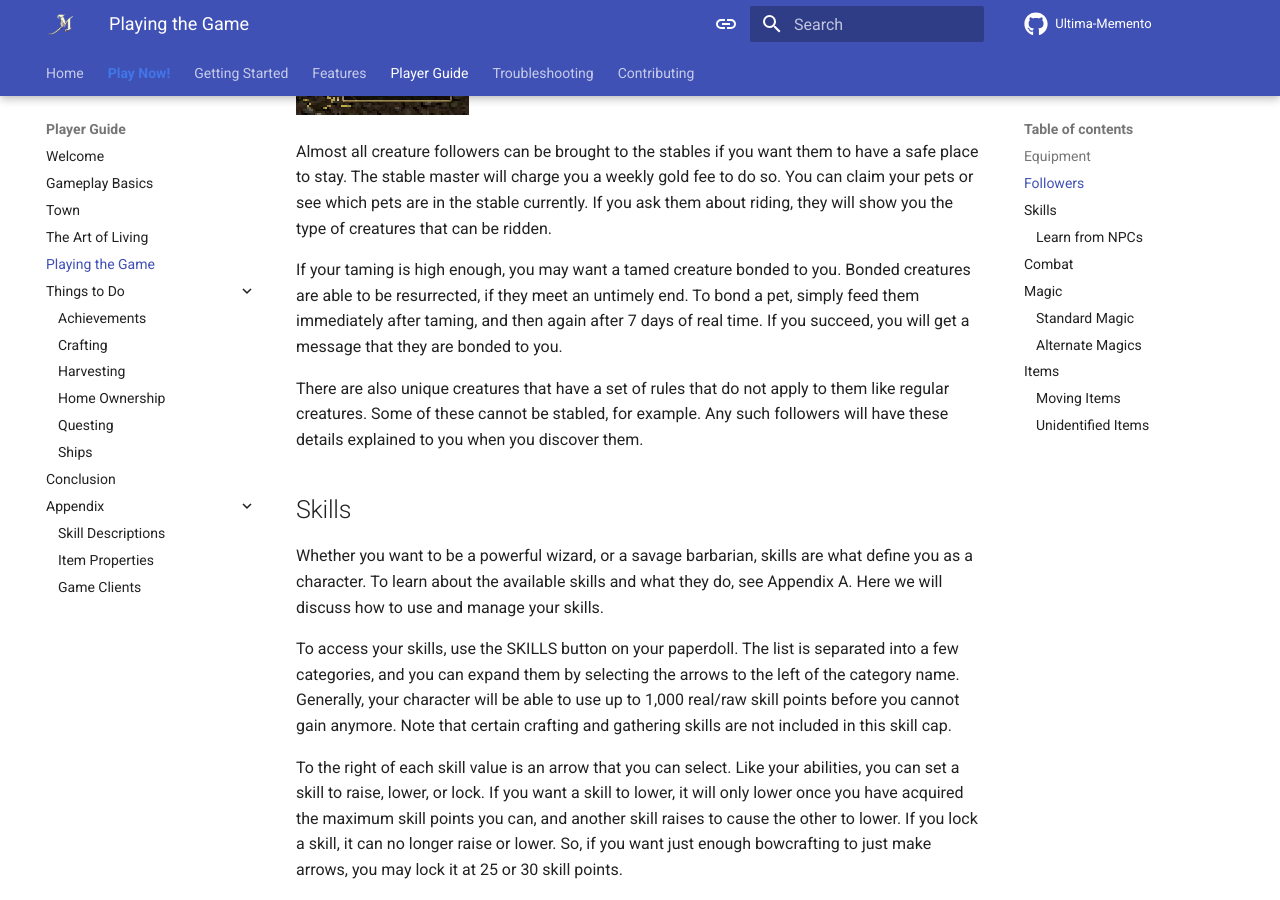
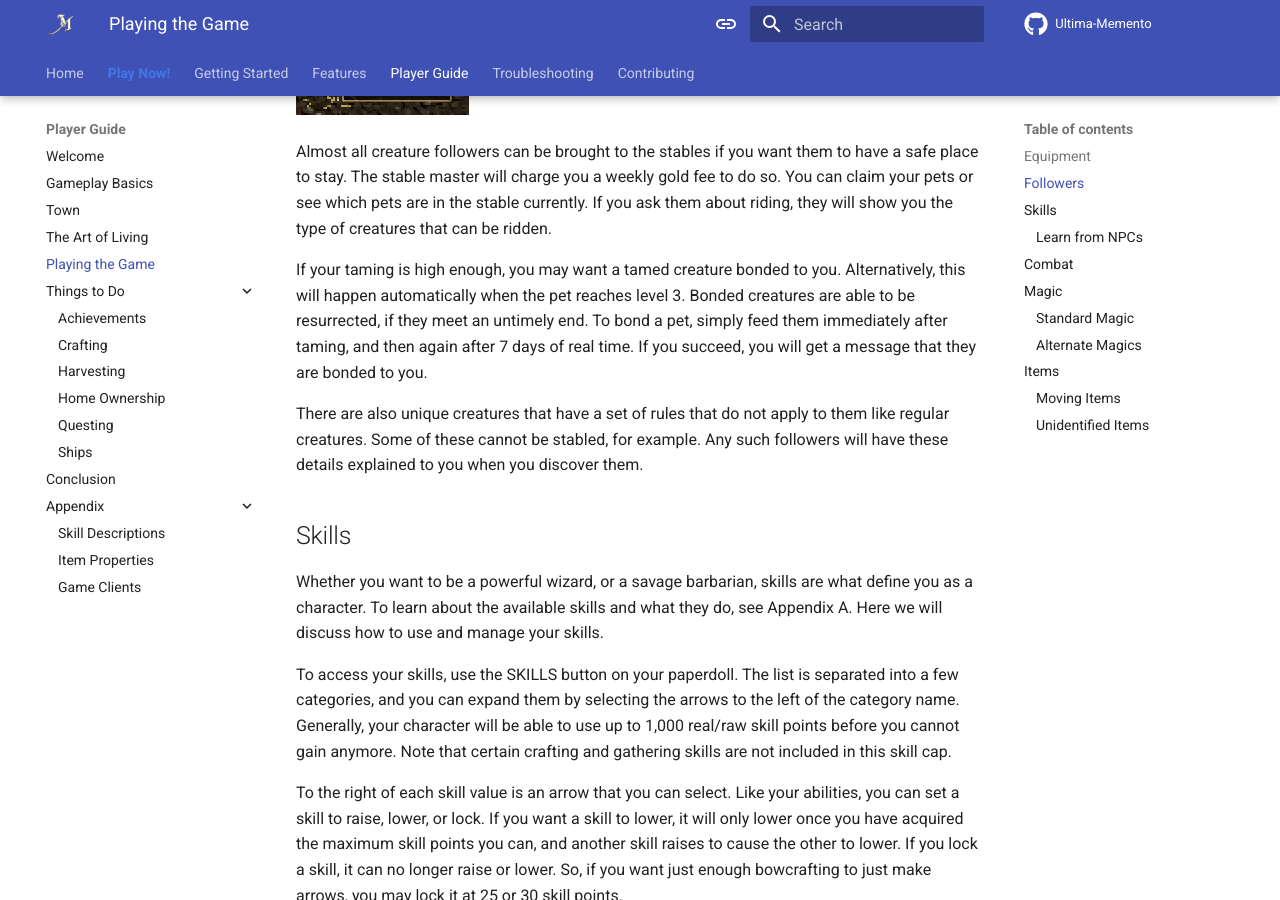
Before and after one commit to Jascen/Memento-Site, an MkDocs documentation site: the page built from docs/guide/playing-the-game.md, in a window 1280 px wide and 900 px high, scrolled down 5115 px. Built offline with MkDocs 1.6.1 and Material for MkDocs 9.7.7, drawn with Linux system fonts in a browser that asks for light colours; comment, search, counter and statistics services are not loaded.

Commit message:
- Add comment about pets automatically bonding

```diff
--- a/docs/guide/playing-the-game.md
+++ b/docs/guide/playing-the-game.md
@@ -77,7 +77,7 @@ When you purchase one, you will be given them in a cage. Use the cage somewhere
 
 Almost all creature followers can be brought to the stables if you want them to have a safe place to stay. The stable master will charge you a weekly gold fee to do so. You can claim your pets or see which pets are in the stable currently. If you ask them about riding, they will show you the type of creatures that can be ridden.
 
-If your taming is high enough, you may want a tamed creature bonded to you. Bonded creatures are able to be resurrected, if they meet an untimely end. To bond a pet, simply feed them immediately after taming, and then again after 7 days of real time. If you succeed, you will get a message that they are bonded to you.
+If your taming is high enough, you may want a tamed creature bonded to you. Alternatively, this will happen automatically when the pet reaches level 3. Bonded creatures are able to be resurrected, if they meet an untimely end. To bond a pet, simply feed them immediately after taming, and then again after 7 days of real time. If you succeed, you will get a message that they are bonded to you.
 
 There are also unique creatures that have a set of rules that do not apply to them like regular creatures. Some of these cannot be stabled, for example. Any such followers will have these details explained to you when you discover them.
 
```
